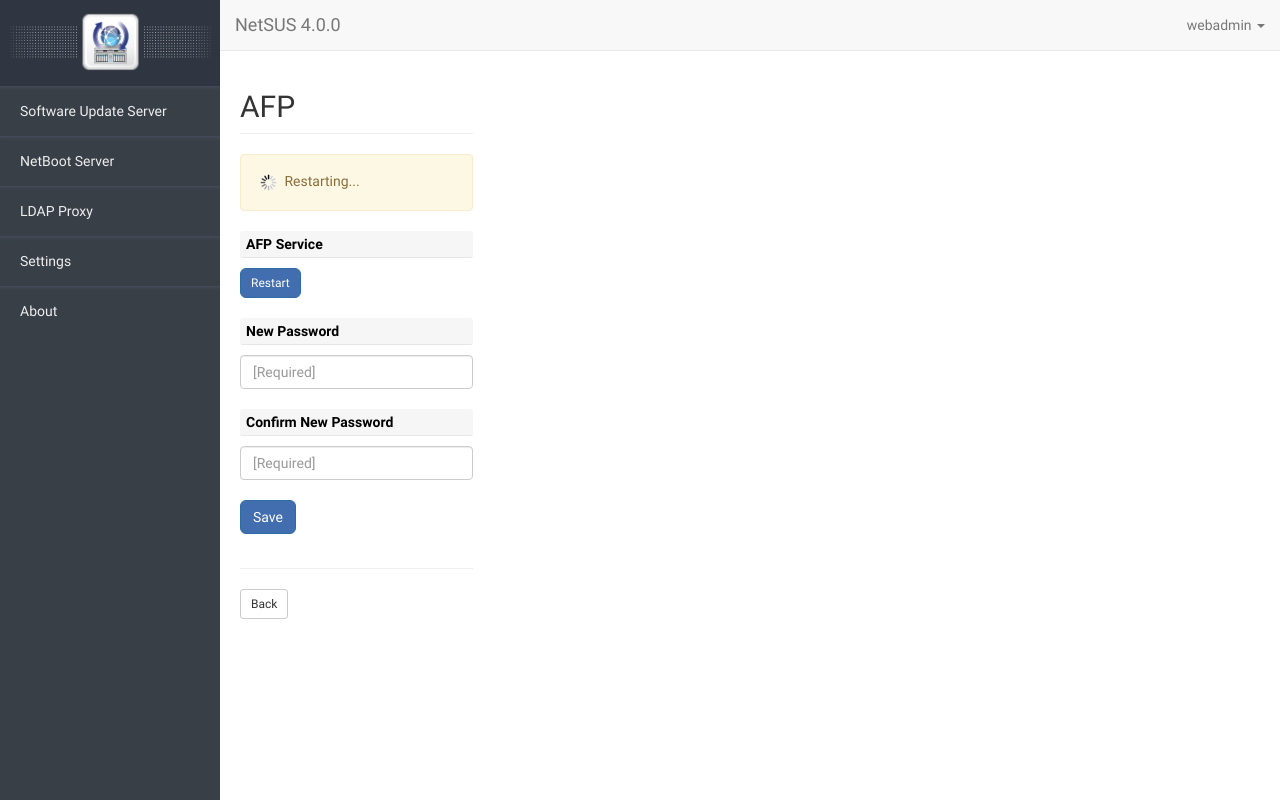
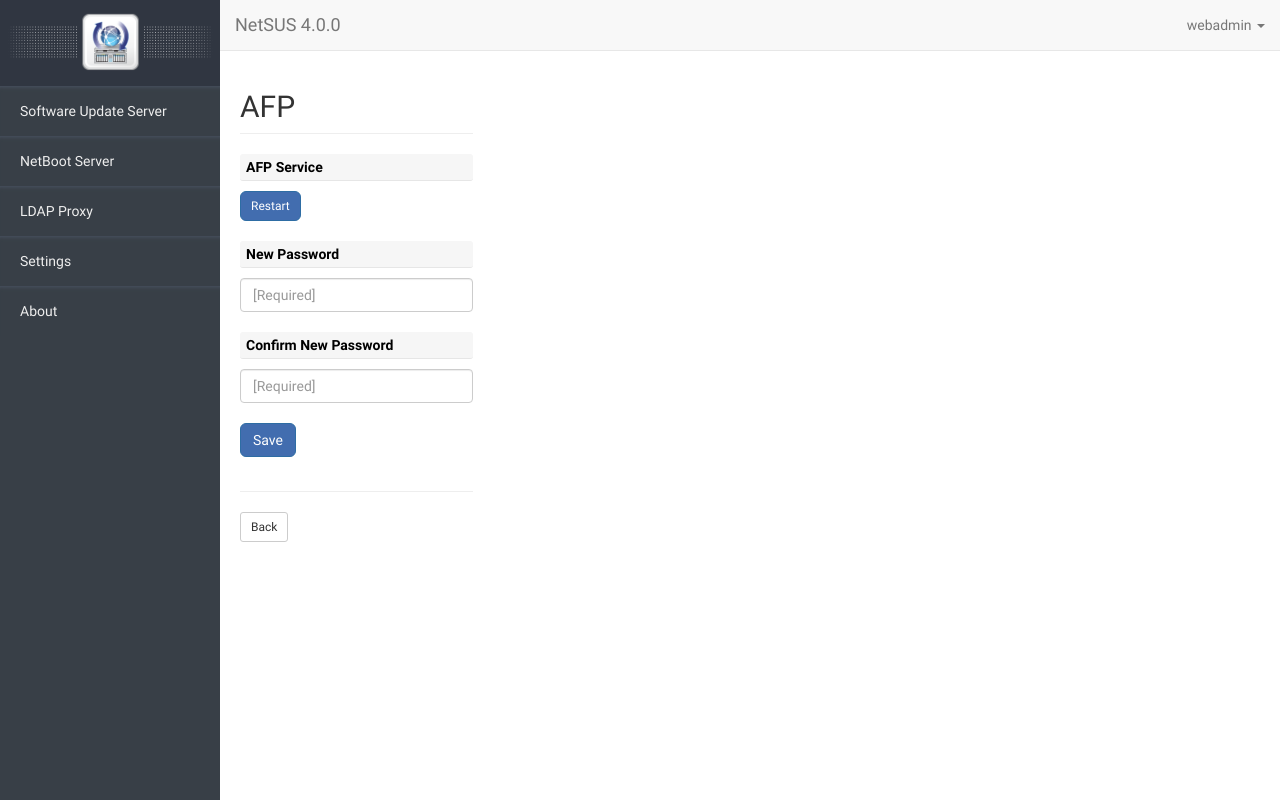
Before and after one commit to jamf/NetSUS, a PHP site: page /webadmin/AFP.php in a window 1280 px wide. Run offline with PHP 8.4, Linux system fonts and the light colour scheme; the visitor is signed in with stand-in values (Sample User, id 1); some libraries are stand-ins or nearby versions.

Commit message:
fixed afp/smb restarting message appearing at the right time

```diff
--- a/webadmin/var/www/webadmin/AFP.php
+++ b/webadmin/var/www/webadmin/AFP.php
@@ -61,7 +61,7 @@ if (isset($_POST['afppass']))
 
 			<hr>
 
-			<div id="restarting" class="alert alert-warning alert-margin-top">
+			<div id="restarting" class="alert alert-warning alert-margin-top" style="display:none">
 				<span><img src="images/progress.gif" width="25"> Restarting...</span>
 			</div>
 
--- a/webadmin/var/www/webadmin/SMB.php
+++ b/webadmin/var/www/webadmin/SMB.php
@@ -45,7 +45,7 @@ if (isset($_POST['smbpass']))
 
 			<hr>
 
-			<div id="restarting" class="alert alert-warning alert-margin-top">
+			<div id="restarting" class="alert alert-warning alert-margin-top" style="display:none">
 				<span><img src="images/progress.gif" width="25"> Restarting...</span>
 			</div>
 
```
Also changed, not shown: 1 other file.
